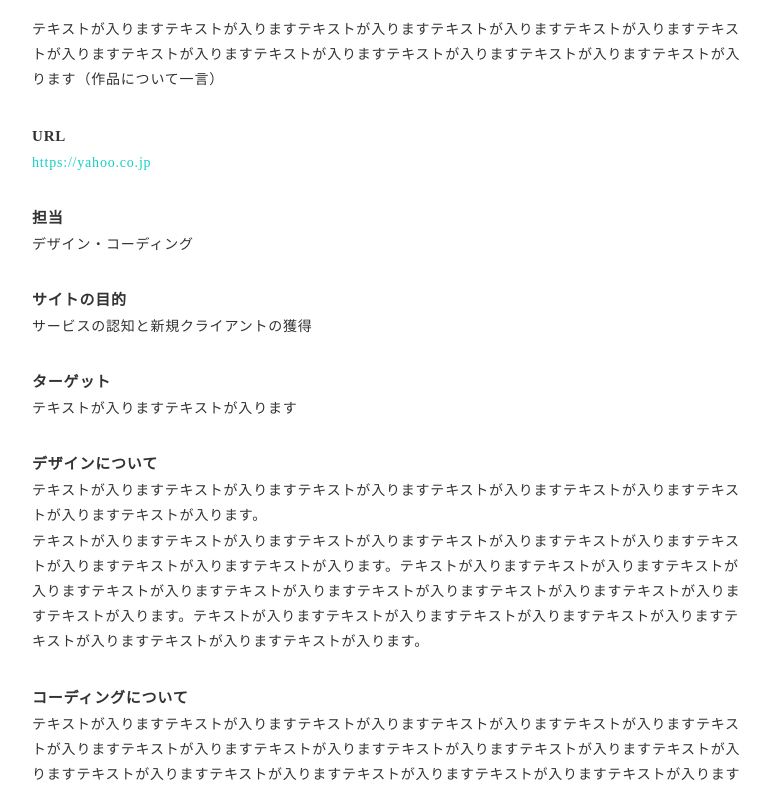
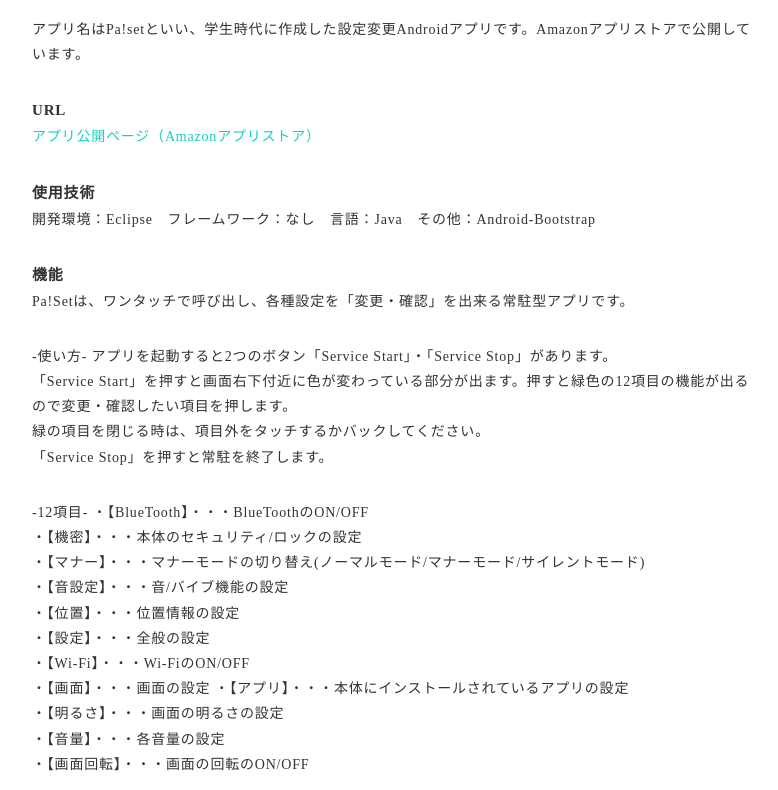
Before and after one commit to ota-m-kyoto/portfolio, a plain HTML site: page Androidapp.html in a window 1280 px wide. Shown: the part 608-1398 px from the top of the page, without its empty margins (248-1026 px from the left). Drawn offline with nearby package versions, Linux system fonts and the light colour scheme.

Commit message:
Update Androidapp.html

```diff
--- a/Androidapp.html
+++ b/Androidapp.html
@@ -59,23 +59,37 @@
           </p>
           <div class="article-body">
             <p>
-              テキストが入りますテキストが入りますテキストが入りますテキストが入りますテキストが入りますテキストが入りますテキストが入りますテキストが入りますテキストが入りますテキストが入りますテキストが入ります（作品について一言）
+              アプリ名はPa!setといい、学生時代に作成した設定変更Androidアプリです。Amazonアプリストアで公開しています。
             </p>
             <h3 class="article-info-title">URL</h3>
-            <p><a href="https://yahoo.co.jp" target="_blank" rel="noopener">https://yahoo.co.jp</a></p>
-            <h3 class="article-info-title">担当</h3>
-            <p>デザイン・コーディング</p>
-            <h3 class="article-info-title">サイトの目的</h3>
-            <p>サービスの認知と新規クライアントの獲得</p>
-            <h3 class="article-info-title">ターゲット</h3>
-            <p>テキストが入りますテキストが入ります</p>
-            <h3 class="article-info-title">デザインについて</h3>
+            <p><a href="https://www.amazon.co.jp/Kyoto_Oota-Pa-Set/dp/B01ARCTA06/ref=sr_1_1?__mk_ja_JP=%E3%82%AB%E3%82%BF%E3%82%AB%E3%83%8A&crid=1CHC92AC0FJLD&keywords=pa%21set&qid=1683766842&s=mobile-apps&sprefix=pa+set%2Cmobile-apps%2C312&sr=1-1" target="_blank" rel="noopener">アプリ公開ページ（Amazonアプリストア）</a></p>
+            <h3 class="article-info-title">使用技術</h3>
+            <p>開発環境：Eclipse　フレームワーク：なし　言語：Java　その他：Android-Bootstrap</p>
+            <h3 class="article-info-title">機能</h3>
             <p>
-              テキストが入りますテキストが入りますテキストが入りますテキストが入りますテキストが入りますテキストが入りますテキストが入ります。<br>テキストが入りますテキストが入りますテキストが入りますテキストが入りますテキストが入りますテキストが入りますテキストが入りますテキストが入ります。テキストが入りますテキストが入りますテキストが入りますテキストが入りますテキストが入りますテキストが入りますテキストが入りますテキストが入りますテキストが入ります。テキストが入りますテキストが入りますテキストが入りますテキストが入りますテキストが入りますテキストが入りますテキストが入ります。
+              Pa!Setは、ワンタッチで呼び出し、各種設定を「変更・確認」を出来る常駐型アプリです。
             </p>
-            <h3 class="article-info-title">コーディングについて</h3>
             <p>
-              テキストが入りますテキストが入りますテキストが入りますテキストが入りますテキストが入りますテキストが入りますテキストが入りますテキストが入りますテキストが入りますテキストが入りますテキストが入りますテキストが入りますテキストが入りますテキストが入りますテキストが入りますテキストが入りますテキストが入りますテキストが入りますテキストが入りますテキストが入りますテキストが入りますテキストが入ります。
+              -使い方-
+                アプリを起動すると2つのボタン「Service Start」・「Service Stop」があります。<br>
+                「Service Start」を押すと画面右下付近に色が変わっている部分が出ます。押すと緑色の12項目の機能が出るので変更・確認したい項目を押します。<br>
+                緑の項目を閉じる時は、項目外をタッチするかバックしてください。<br>
+                「Service Stop」を押すと常駐を終了します。<br>
+            </p>
+            <p>
+              -12項目-
+              ・【BlueTooth】・・・BlueToothのON/OFF<br>
+              ・【機密】・・・本体のセキュリティ/ロックの設定<br>
+              ・【マナー】・・・マナーモードの切り替え(ノーマルモード/マナーモード/サイレントモード)<br>
+              ・【音設定】・・・音/バイブ機能の設定<br>
+              ・【位置】・・・位置情報の設定<br>
+              ・【設定】・・・全般の設定<br>
+              ・【Wi-Fi】・・・Wi-FiのON/OFF<br>
+              ・【画面】・・・画面の設定
+              ・【アプリ】・・・本体にインストールされているアプリの設定<br>
+              ・【明るさ】・・・画面の明るさの設定<br>
+              ・【音量】・・・各音量の設定<br>
+              ・【画面回転】・・・画面の回転のON/OFF<br>
             </p>
           </div>
           <div class="home-link">
```
